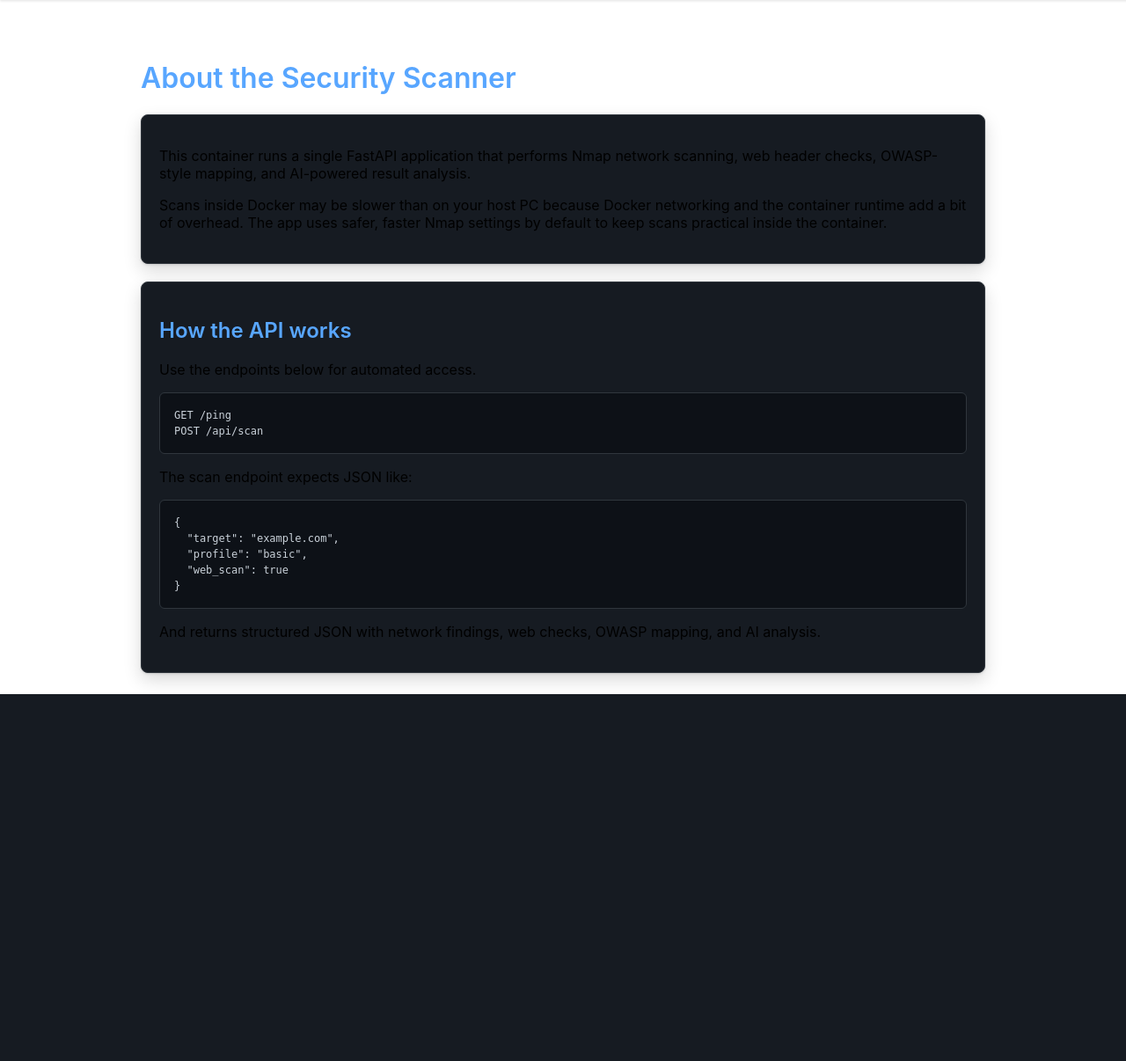
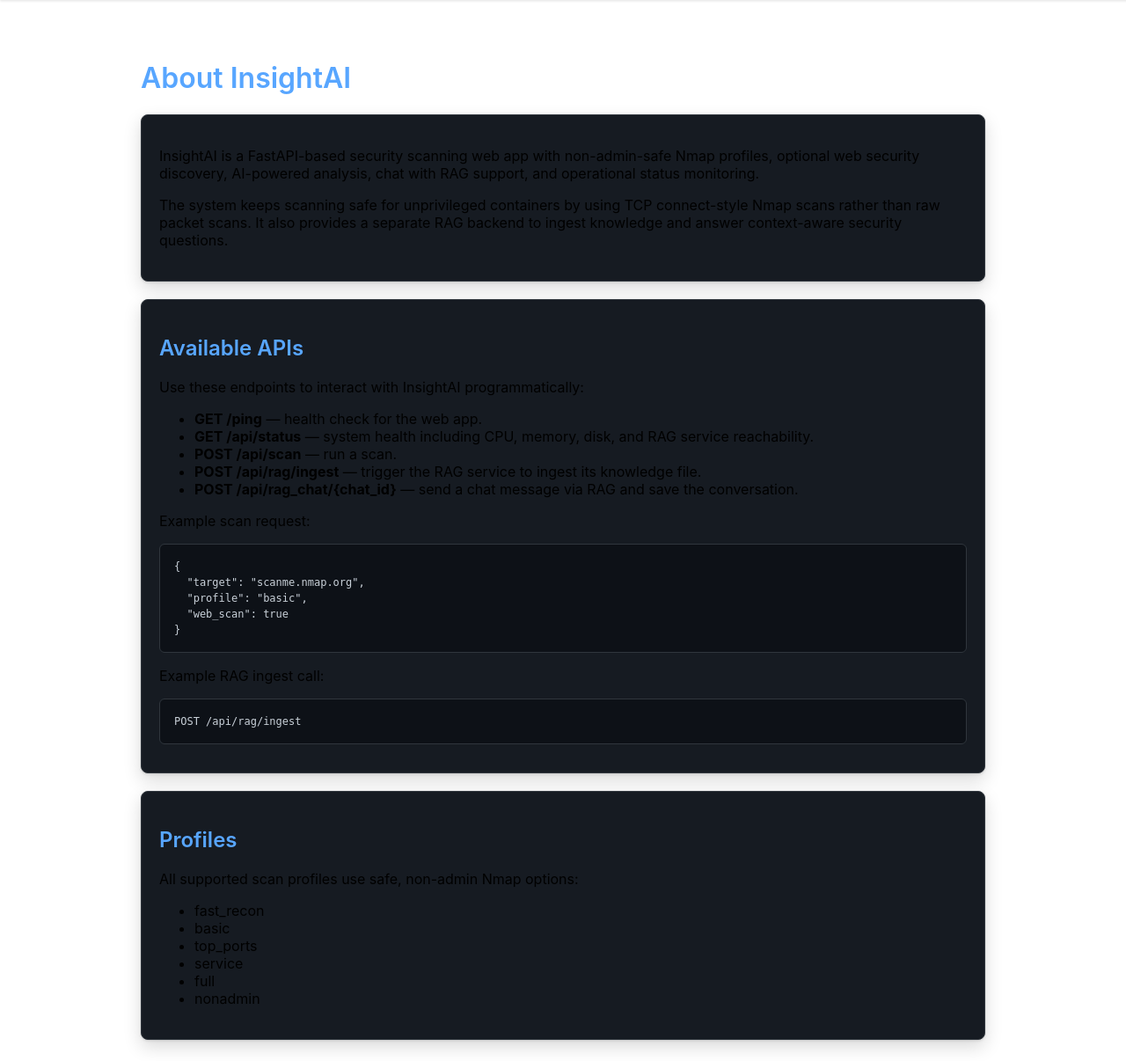
Before and after one commit to wingschicken/InsightAI, a FastAPI app: template app/templates/about.html in a window 1280 px wide; the page is wider, and only the part inside the window is pictured. Shown: the part 42-1248 px from the top of that part at 88% size. Before the commit the page ends 831 px from the top of that part, so only its background shows below. Run offline with FastAPI, Linux system fonts and the light colour scheme; the template is opened without the code that fills it, so the values that code supplies are empty; parts of the project's set-up code (start-up, migrations or seed data) failed here and were passed over.

Commit message:
fixed the profiles so they are no admin safe and some ui changes

```diff
--- a/app/main.py
+++ b/app/main.py
@@ -19,7 +19,7 @@ from ai_client import analyze_scan_result
 app = FastAPI()
 templates = Jinja2Templates(directory='templates')
 
-PROFILE_OPTIONS = ['nonadmin']
+PROFILE_OPTIONS = ['fast_recon', 'basic', 'top_ports', 'service', 'full', 'nonadmin']
 
 
 def get_db():
@@ -568,6 +568,16 @@ def api_status():
         memory = psutil.virtual_memory()
         disk = psutil.disk_usage('/')
 
+        rag_status = {'ok': False, 'message': 'RAG service unreachable'}
+        try:
+            rag_response = requests.get('http://rag:8001/ping', timeout=5)
+            if rag_response.ok:
+                rag_status = {'ok': True, 'message': 'RAG service reachable'}
+            else:
+                rag_status = {'ok': False, 'message': f'Unexpected response: {rag_response.status_code}'}
+        except Exception as rag_exc:
+            rag_status = {'ok': False, 'message': str(rag_exc)}
+
         return {
             'ok': True,
             'cpu': {
@@ -587,6 +597,7 @@ def api_status():
                 'free': disk.free,
                 'percent': disk.percent
             },
+            'rag': rag_status,
             'timestamp': datetime.utcnow().isoformat()
         }
     except Exception as e:
--- a/app/scanner.py
+++ b/app/scanner.py
@@ -3,12 +3,12 @@ import xml.etree.ElementTree as ET
 from urllib.parse import urlparse
 
 PROFILE_ARGS = {
-    'fast_recon': ['-F'],
-    'basic': ['-sV'],
-    'top_ports': ['--top-ports', '100', '-sV'],
-    'service': ['-sV'],
-    'full': ['-sV', '-p-'],
-    'nonadmin': ["-sT"]
+    'fast_recon': ['-sT', '-F'],
+    'basic': ['-sT', '-sV'],
+    'top_ports': ['-sT', '--top-ports', '100', '-sV'],
+    'service': ['-sT', '-sV'],
+    'full': ['-sT', '-sV', '-p-'],
+    'nonadmin': ['-sT']
 }
 
 DEFAULT_NMAP_OPTIONS = ['-oX', '-', '-Pn', '-T3', '--max-retries', '1', '--host-timeout', '30s', '--min-parallelism', '10']
@@ -23,7 +23,7 @@ def normalize_target(target: str) -> str:
 
 def run_nmap(target: str, profile: str) -> dict:
     host = normalize_target(target)
-    args = ['nmap'] + DEFAULT_NMAP_OPTIONS + PROFILE_ARGS.get(profile, PROFILE_ARGS['basic']) + [host]
+    args = ['nmap'] + DEFAULT_NMAP_OPTIONS + PROFILE_ARGS.get(profile, PROFILE_ARGS['nonadmin']) + [host]
     try:
         completed = subprocess.run(args, capture_output=True, text=True, timeout=240)
         if completed.returncode != 0:
--- a/app/templates/about.html
+++ b/app/templates/about.html
@@ -1,22 +1,40 @@
 {% extends "base.html" %}
 {% block title %}About{% endblock %}
 {% block content %}
-<h1>About the Security Scanner</h1>
+<h1>About InsightAI</h1>
 <div class="panel">
-    <p>This container runs a single FastAPI application that performs Nmap network scanning, web header checks, OWASP-style mapping, and AI-powered result analysis.</p>
-    <p>Scans inside Docker may be slower than on your host PC because Docker networking and the container runtime add a bit of overhead. The app uses safer, faster Nmap settings by default to keep scans practical inside the container.</p>
+    <p>InsightAI is a FastAPI-based security scanning web app with non-admin-safe Nmap profiles, optional web security discovery, AI-powered analysis, chat with RAG support, and operational status monitoring.</p>
+    <p>The system keeps scanning safe for unprivileged containers by using TCP connect-style Nmap scans rather than raw packet scans. It also provides a separate RAG backend to ingest knowledge and answer context-aware security questions.</p>
 </div>
 <div class="panel">
-    <h2>How the API works</h2>
-    <p>Use the endpoints below for automated access.</p>
-    <pre>GET /ping
-POST /api/scan</pre>
-    <p>The scan endpoint expects JSON like:</p>
+    <h2>Available APIs</h2>
+    <p>Use these endpoints to interact with InsightAI programmatically:</p>
+    <ul>
+        <li><strong>GET /ping</strong> — health check for the web app.</li>
+        <li><strong>GET /api/status</strong> — system health including CPU, memory, disk, and RAG service reachability.</li>
+        <li><strong>POST /api/scan</strong> — run a scan.</li>
+        <li><strong>POST /api/rag/ingest</strong> — trigger the RAG service to ingest its knowledge file.</li>
+        <li><strong>POST /api/rag_chat/{chat_id}</strong> — send a chat message via RAG and save the conversation.</li>
+    </ul>
+    <p>Example scan request:</p>
     <pre>{
-  "target": "example.com",
+  "target": "scanme.nmap.org",
   "profile": "basic",
   "web_scan": true
 }</pre>
-    <p>And returns structured JSON with network findings, web checks, OWASP mapping, and AI analysis.</p>
+    <p>Example RAG ingest call:</p>
+    <pre>POST /api/rag/ingest</pre>
+</div>
+<div class="panel">
+    <h2>Profiles</h2>
+    <p>All supported scan profiles use safe, non-admin Nmap options:</p>
+    <ul>
+        <li>fast_recon</li>
+        <li>basic</li>
+        <li>top_ports</li>
+        <li>service</li>
+        <li>full</li>
+        <li>nonadmin</li>
+    </ul>
 </div>
 {% endblock %}
--- a/app/templates/scan.html
+++ b/app/templates/scan.html
@@ -17,6 +17,7 @@
             <option value="full" {% if profile == 'full' %}selected{% endif %}>Full</option>
             <option value="nonadmin" {% if profile == 'nonadmin' %}selected{% endif %}>Non-Admin</option>
         </select>
+        <p style="font-size:13px; color:#888; margin-top:8px;">All profiles use non-admin-safe Nmap options when possible.</p>
 
         <div class="checkbox-group">
             <label><input type="checkbox" name="web_scan" {% if web_scan %}checked{% endif %}> Web scan checks</label>
--- a/app/web_checks.py
+++ b/app/web_checks.py
@@ -16,16 +16,44 @@ SUSPICIOUS_BANNER_KEYWORDS = ['apache', 'nginx', 'iis', 'cloudflare', 'werkzeug'
 def discover_web_targets(target: str, nmap_result: dict) -> list:
     parsed = urlparse(target)
     hosts = []
+
+    # If target already has scheme, use it directly
     if parsed.scheme and parsed.netloc:
         hosts.append(f'{parsed.scheme}://{parsed.netloc}')
-    else:
-        host = parsed.netloc or parsed.path
-        if any(s['service'] == 'http' or s['port'] == 80 for s in nmap_result.get('services', [])):
-            hosts.append(f'http://{host}')
-        if any(s['service'] == 'https' or s['port'] == 443 for s in nmap_result.get('services', [])):
-            hosts.append(f'https://{host}')
-        if not hosts:
-            hosts.append(f'http://{host}')
+        return hosts
+
+    # Extract base host
+    host = parsed.netloc or parsed.path
+
+    # Check for common web ports in the nmap results
+    open_ports = nmap_result.get('open_ports', [])
+    services = nmap_result.get('services', [])
+
+    # Build a map of port -> service name
+    port_to_service = {s['port']: s['service'].lower() for s in services}
+
+    # Check for HTTP/HTTPS on common ports
+    common_web_ports = {
+        80: 'http',
+        443: 'https',
+        8080: 'http',
+        8443: 'https',
+        8000: 'http',
+        8888: 'http',
+        3000: 'http',
+        5000: 'http',
+    }
+
+    for port, default_scheme in common_web_ports.items():
+        if port in open_ports:
+            service_name = port_to_service.get(port, default_scheme)
+            # Determine scheme based on service name or port
+            if 'https' in service_name or 'ssl' in service_name or port == 443 or port == 8443:
+                hosts.append(f'https://{host}:{port}' if port not in [443] else f'https://{host}')
+            else:
+                hosts.append(f'http://{host}:{port}' if port not in [80] else f'http://{host}')
+
+    # If no web services found, don't default to anything
     return hosts
 
 
```
Also changed, not shown: app/templates/index.html (+22 -4 lines), app/templates/status.html (+17 -0 lines), README.md.
